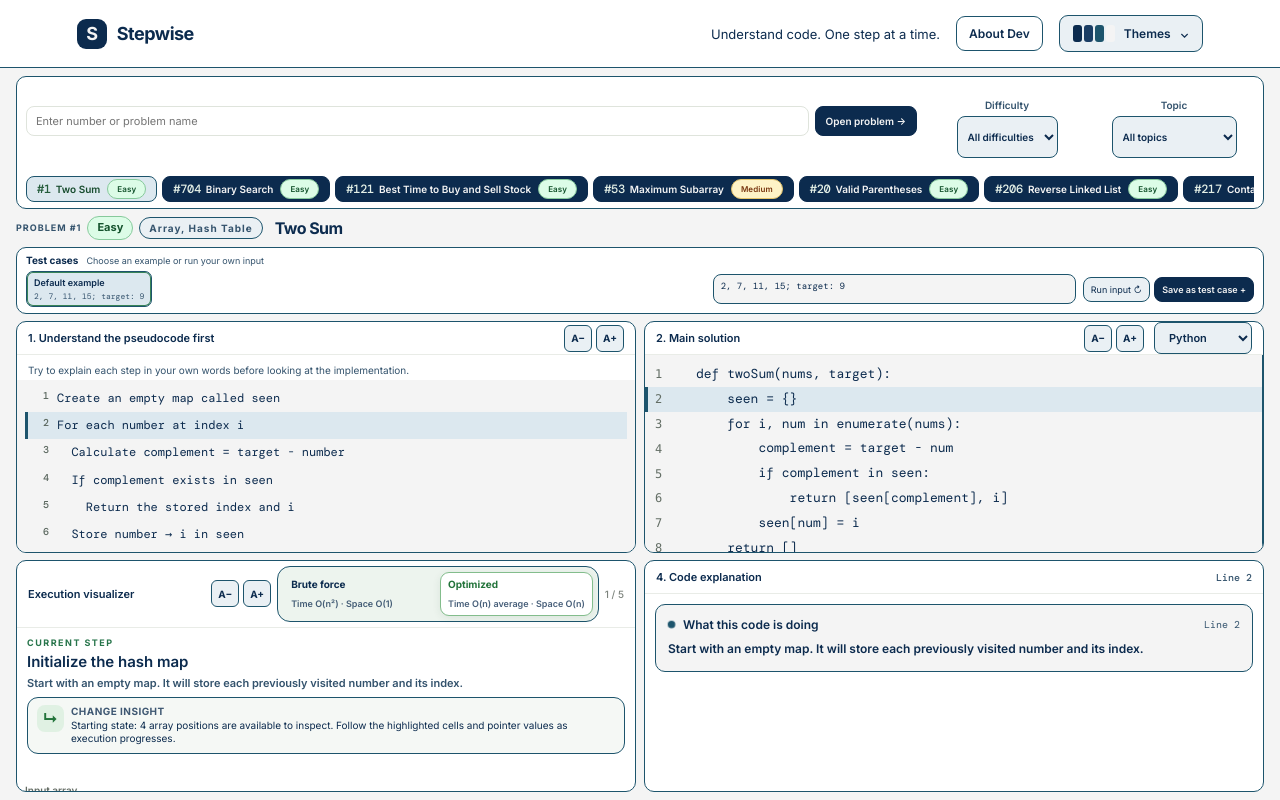
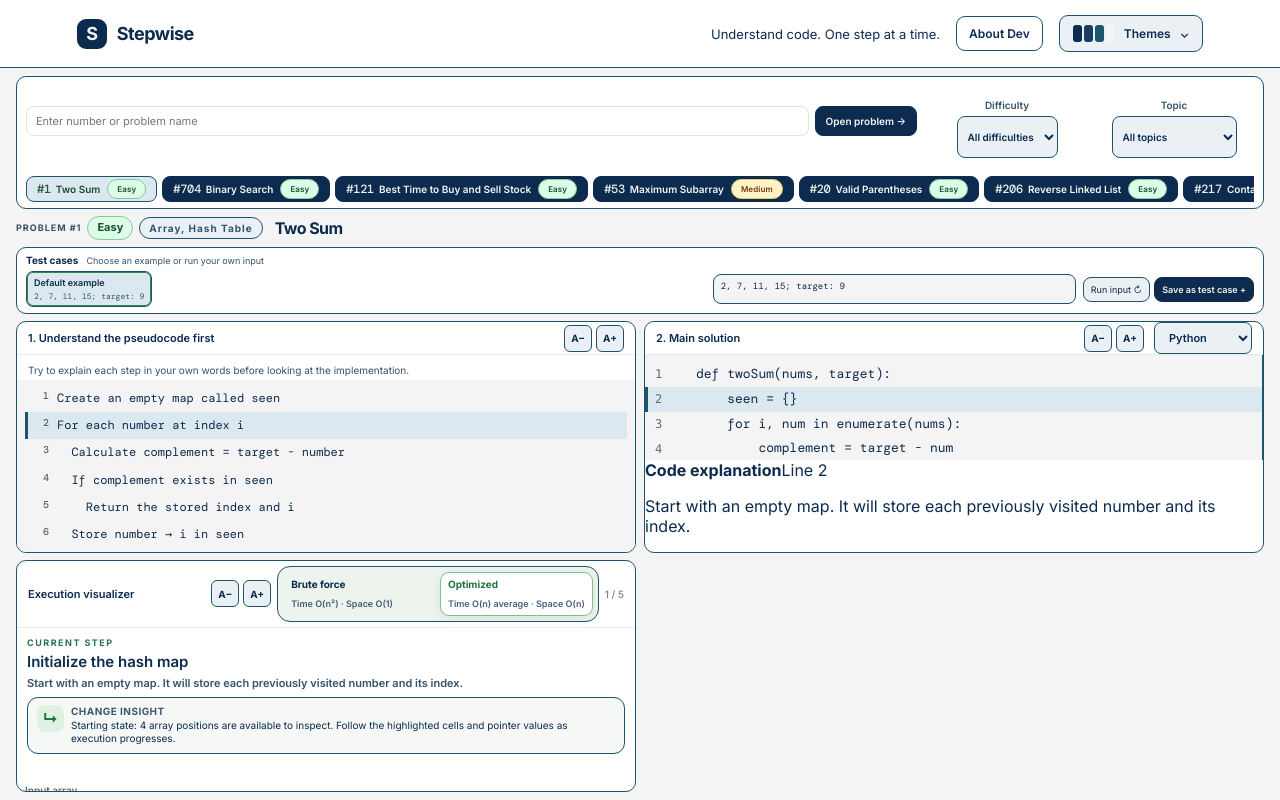
Before and after one commit to Mayuraa18/Stepwise, a React (Vite) app: page / in a window 1280 px wide. Shown: the top 800 px of the page. Built offline with nearby package versions, Linux system fonts and the light colour scheme.

Commit message:
refactor: keep code explanation as a compact solution corner

```diff
--- a/src/App.tsx
+++ b/src/App.tsx
@@ -590,6 +590,15 @@ export default function App() {
 
             <div className="solution-content" style={{zoom:solutionZoom}}><div className="solution-split"><div className="code">{problem.languages[language].map((line,i)=><div className={`code-line ${highlightedLine===i+1?"active-line":""}`} key={`${language}-${i}`}><span className="line-number">{i+1}</span><code>{line}</code></div>)}</div></div><p className="code-note">The highlighted line and explanation update as you move through the steps.</p></div>
 
+
+            <aside className="code-explanation-corner" aria-live="polite">
+              <div className="code-explanation-corner-heading">
+                <span className="explanation-pulse" aria-hidden="true"></span>
+                <strong>Code explanation</strong>
+                <span>Line {highlightedLine}</span>
+              </div>
+              <p>{step?.explanation ?? "Run an input to see what the highlighted line is doing."}</p>
+            </aside>
           </section>
 
         <div className="panel visual-panel"><div className="panel-header"><span>Execution visualizer</span><div className="visualizer-header-actions"><div className="zoom-controls"><button type="button" onClick={()=>setVisualizerZoom(z=>Math.max(.8,Math.round((z-.1)*10)/10))} disabled={visualizerZoom<=.8}>A−</button><button type="button" onClick={()=>setVisualizerZoom(z=>Math.min(1.4,Math.round((z+.1)*10)/10))} disabled={visualizerZoom>=1.4}>A+</button></div>{(
@@ -700,12 +709,7 @@ export default function App() {
         </div>
 
 
-        <section className="panel explanation-panel">
-          <div className="panel-header"><span>4. Code explanation</span><span className="explanation-line-label">Line {highlightedLine}</span></div>
-          <div className="code-explanation-content">
-            <aside className="code-explanation"><div className="code-explanation-title"><span className="explanation-pulse"/><strong>What this code is doing</strong><span>Line {highlightedLine}</span></div><p>{step?.explanation??"Edit the input and run it to generate execution steps."}</p></aside>
-          </div>
-        </section>
+
 
       </section>
 
```
